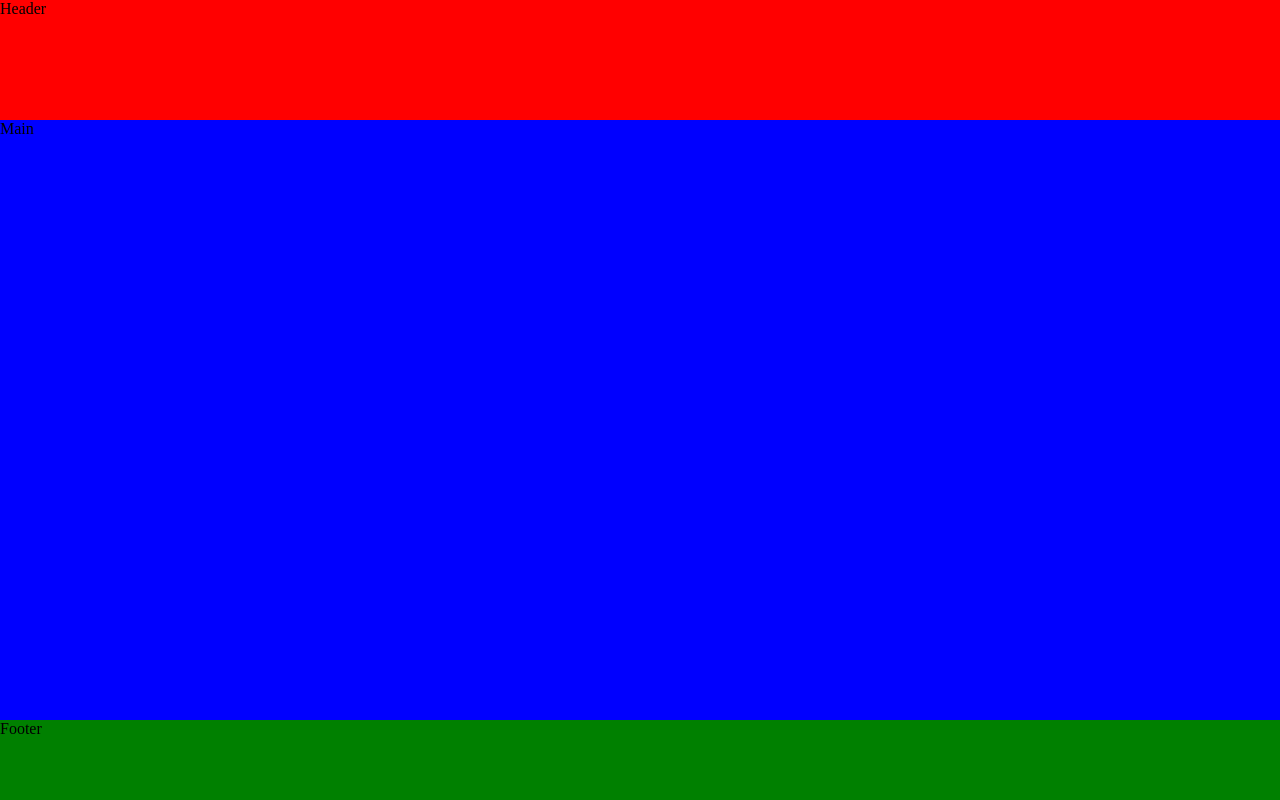
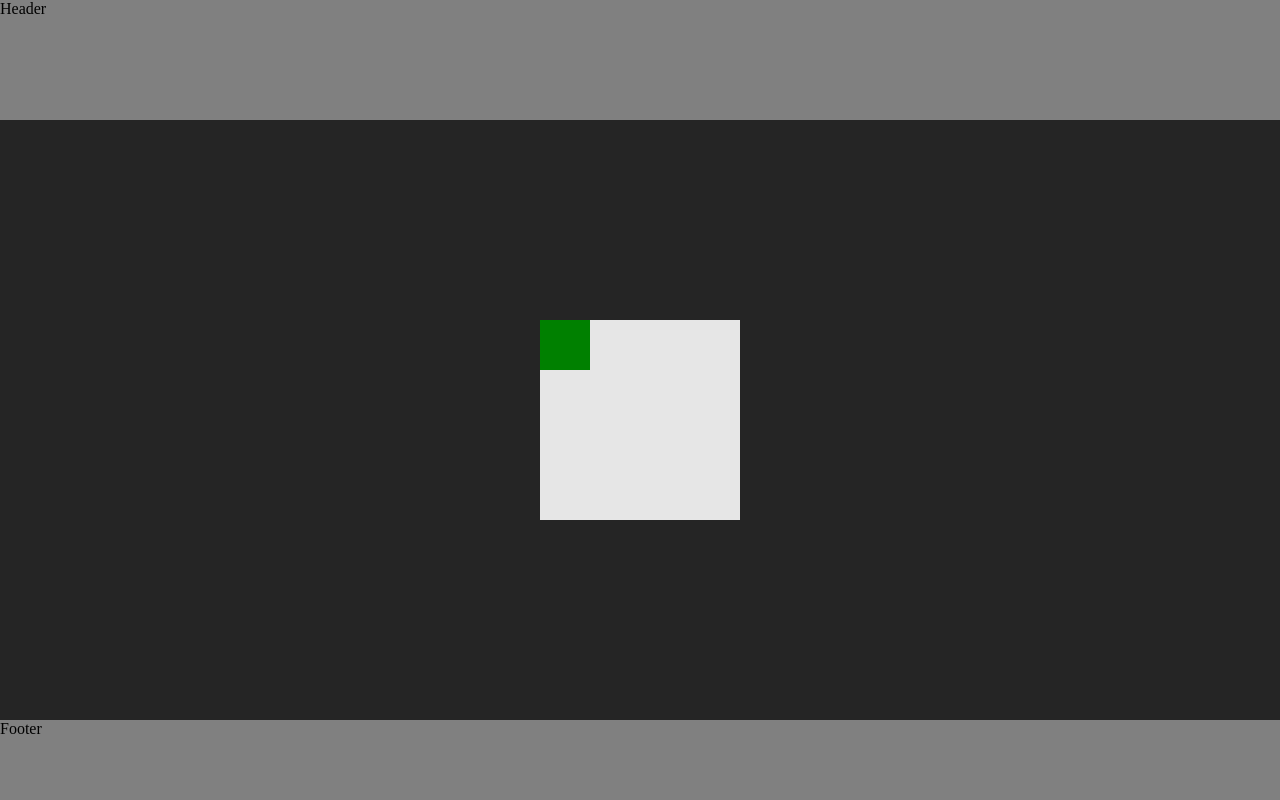
Before and after one commit to eustaquiogalano/grid-practice, a plain HTML site: page index.html in a window 1280 px wide. Drawn offline with Linux system fonts and the light colour scheme.

Commit message:
refactor: add main element content structure
Debugging color in header, main and footer are removed. Basic structure
of main elements contents added

```diff
--- a/index.html
+++ b/index.html
@@ -8,7 +8,11 @@
 </head>
 <body>
     <header>Header</header>
-    <main>Main</main>
+    <main>
+        <section id="grid-container">
+            <div id="item1"></div>
+        </section>
+    </main>
     <footer>Footer</footer>
     <script src="./script.js"></script>
 </body>
--- a/styles.css
+++ b/styles.css
@@ -18,15 +18,35 @@ body {
 
 header {
     grid-area: header;
-    background-color: red;
 }
 
 main {
     grid-area: main;
-    background-color: blue;
+    background-color: rgb(37, 37, 37);
+
+    display: grid;
+    place-content: center   ;
 }
 
 footer {
     grid-area: footer;
+}
+
+header,
+footer {
+    background-color: gray;
+}
+
+#grid-container {
+    display: grid;
+    grid-template-columns: [cline1] 50px [cline2] 50px [cline3] 50px [cline4];
+    grid-template-rows: [rline1] 50px [rline2] 50px [rline3] 50px [rline4];
+
+    background-color: rgb(230, 230, 230);
+    height: 200px;
+    width: 200px;
+}
+
+#item1 {
     background-color: green;
 }
```
